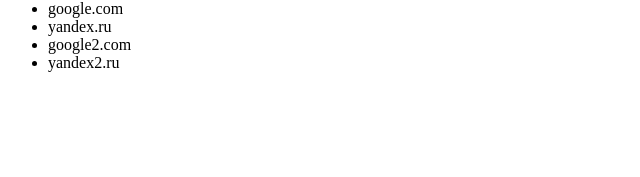
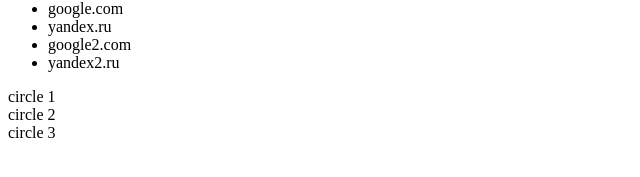
Before and after one commit to LeoSAN10/stormnet, a plain HTML site: page dz1/index.html in a window 1280 px wide. Shown: the part 285-462 px from the top of the page, without its empty margins (0-640 px from the left). Drawn offline with Linux system fonts and the light colour scheme.

Commit message:
make circle blocks

```diff
--- a/dz1/index.html
+++ b/dz1/index.html
@@ -20,5 +20,8 @@
 		<li>google2.com</li>
 		<li>yandex2.ru</li>
 	</ul>
+	<div>circle 1</div>
+	<div>circle 2</div>
+	<div>circle 3</div>
 </body>
 </html>
```
